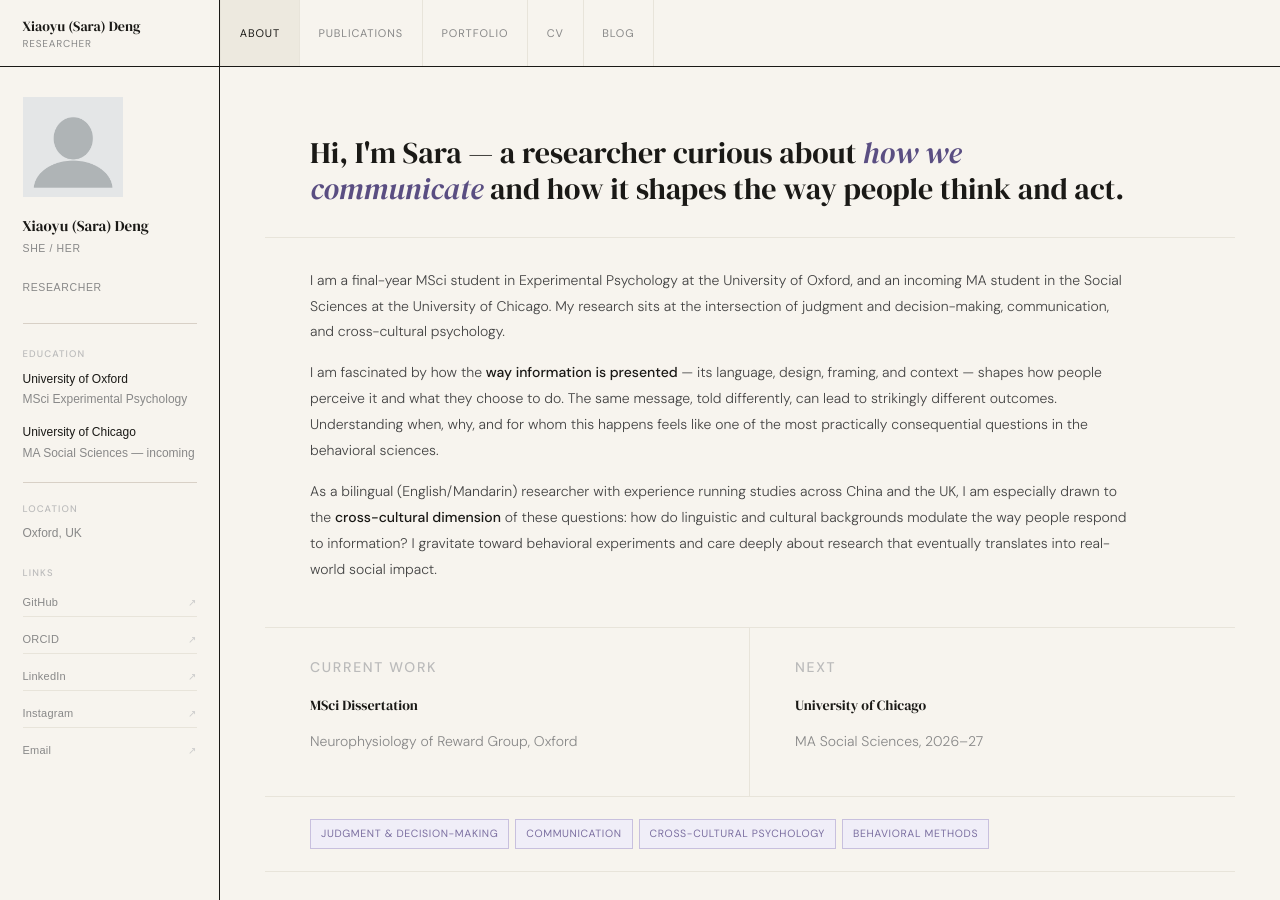
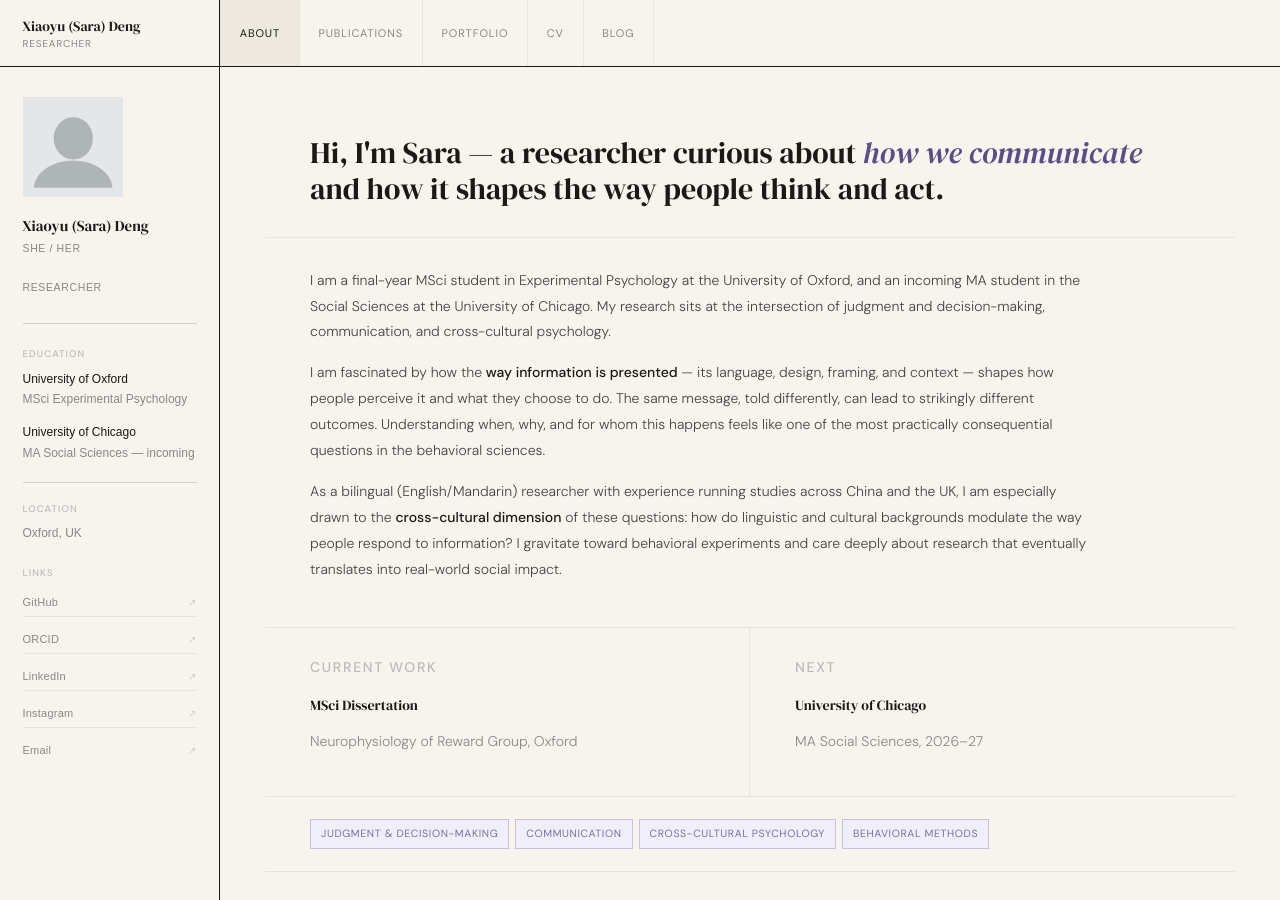
Before and after one commit to saradeng713/saradeng713.github.io, a Jekyll site: the page built from _pages/about.md, in a window 1280 px wide and 900 px high. Built offline with Jekyll 4.4.1, drawn with Linux system fonts in a browser that asks for light colours; a script that is not in the unit is left out.

Commit message:
Update custom.css

```diff
--- a/assets/css/custom.css
+++ b/assets/css/custom.css
@@ -325,7 +325,7 @@ article.page {
   font-weight: 400 !important;
   color: var(--text-primary) !important;
   line-height: 1.2 !important;
-  max-width: 820px;
+  max-width: 850px;
   margin: 0 !important;
   border: none !important;
   padding: 0 !important;
@@ -356,7 +356,7 @@ article.page {
   font-weight: 300;
   line-height: 1.85;
   color: #444;
-  max-width: 820px;
+  max-width: 780px;
   margin-bottom: 1rem;
 }
 
```
